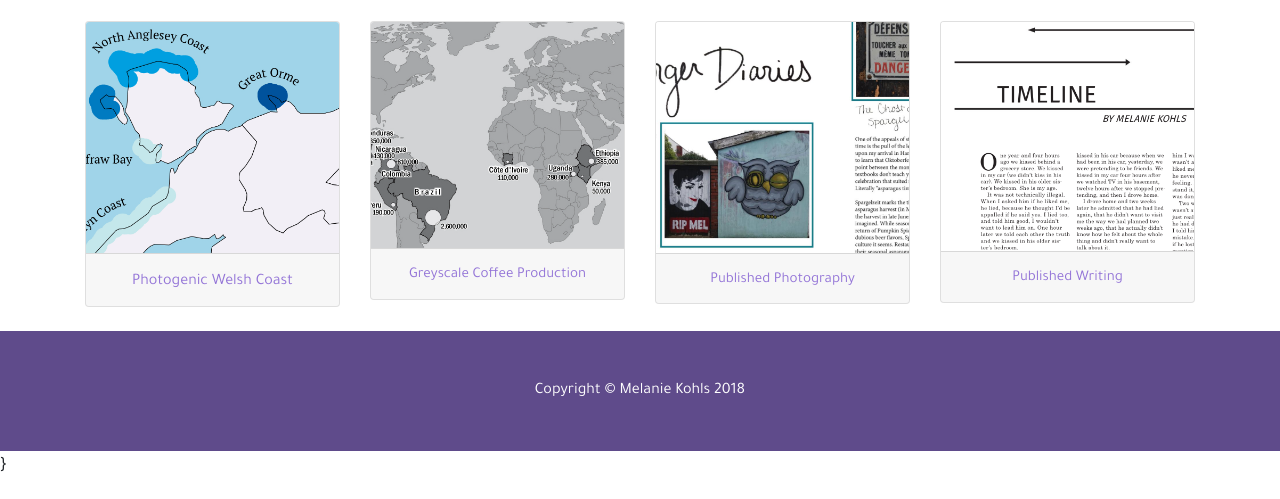
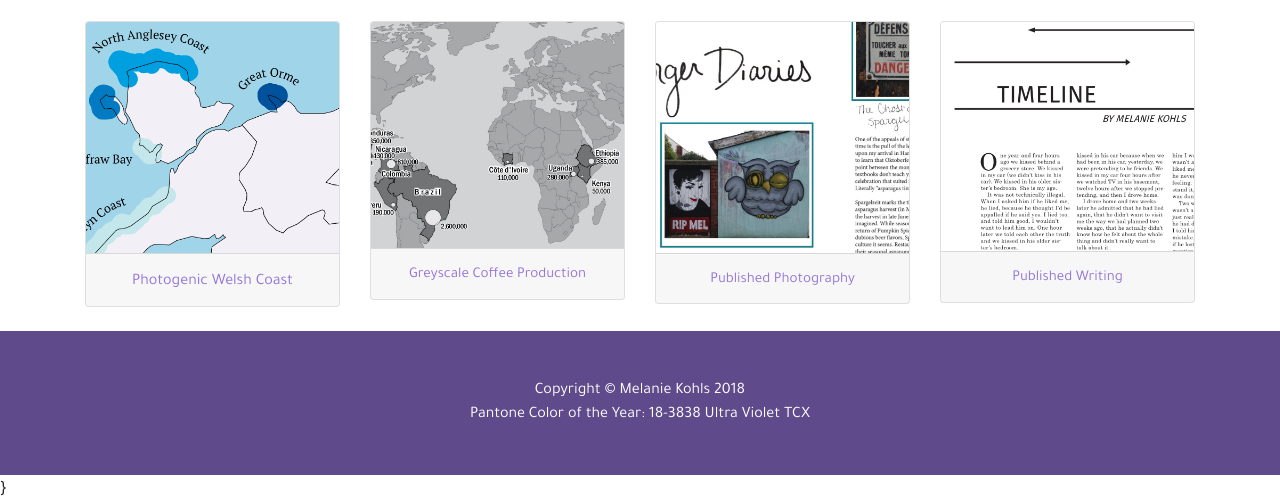
Before and after one commit to melanie-n-k/melanie-n-k.github.io, a website: page index.html in a window 1280 px wide. Shown: the part 598-1097 px from the top of the page. Before the commit the page ends 1073 px from the top, so only its background shows below. Drawn offline with nearby package versions, Linux system fonts and the light colour scheme.

Commit message:
added pantone color to bottom of main page

```diff
--- a/index.html
+++ b/index.html
@@ -158,6 +158,9 @@
       <div class="container">
         <p class="m-0 text-center text-white">Copyright &copy; Melanie Kohls 2018</p>
       </div>
+      <div class="container">
+        <p class="m-0 text-center text-white">Pantone Color of the Year: 18-3838 Ultra Violet TCX </p>
+      </div>
       <!-- /.container -->
     </footer>
 
```
